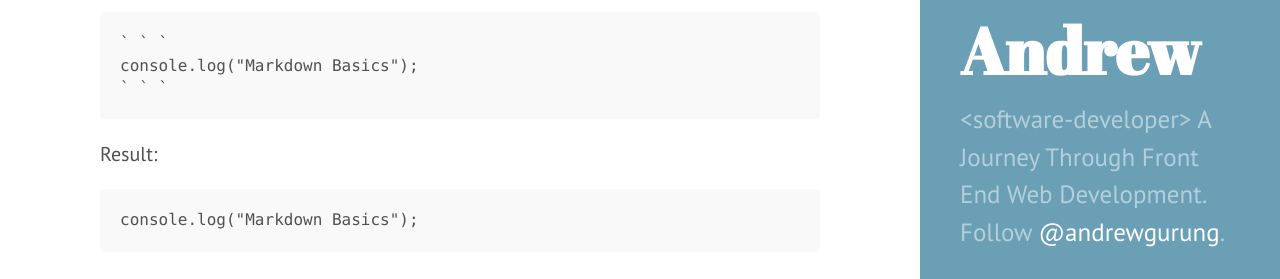
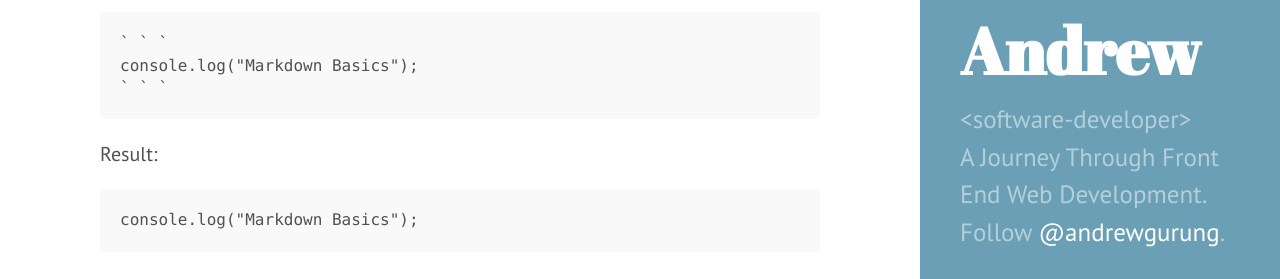
Before and after one commit to andrewgurung/andrewgurung.github.io, a Jekyll site: the page built from index.html, in a window 1280 px wide. Shown: the part 399-678 px from the top of the page. Built offline with Jekyll 4.4.1, drawn with Linux system fonts in a browser that asks for light colours; Markdown is read by kramdown in place of the engine named in the settings; the list of posts is cut into pages by our own code.

Commit message:
Add break line

```diff
--- a/_config.yml
+++ b/_config.yml
@@ -9,7 +9,7 @@ relative_permalinks: true
 # Setup
 title:            Andrew Gurung
 tagline:          'Portfolio'
-description:      '&lt;software-developer&gt; A Journey Through Front End Web Development. Follow <a href="https://twitter.com/andrewgurung" target="_blank">@andrewgurung</a>.'
+description:      '&lt;software-developer&gt; <br>A Journey Through Front End Web Development. Follow <a href="https://twitter.com/andrewgurung" target="_blank">@andrewgurung</a>.'
 url:              http://andrewgurung.github.io
 baseurl:          /
 
```
